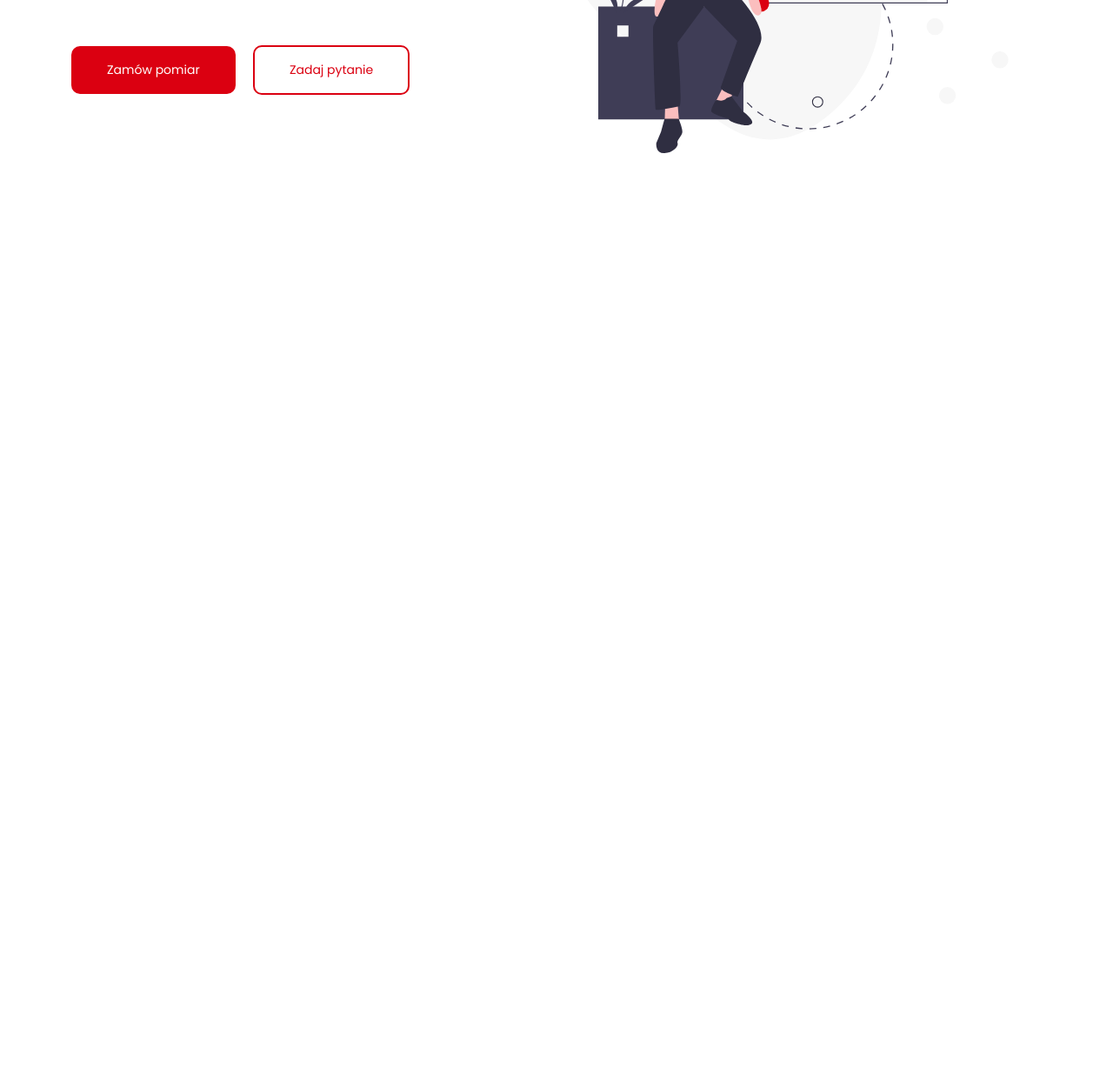
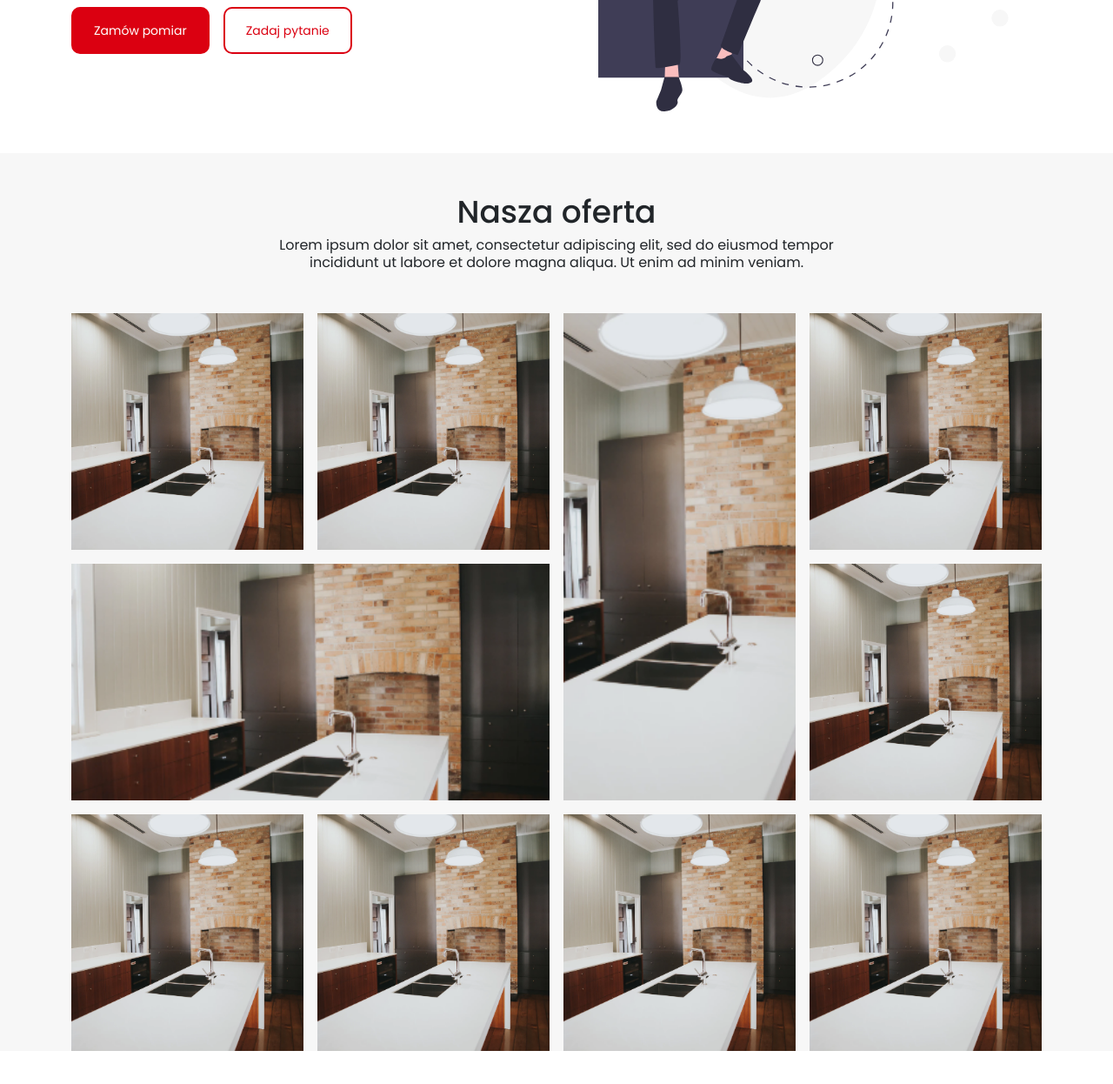
Before and after one commit to mikkoo99/rulouri-company-site, a plain HTML site: page index.html in a window 1280 px wide. Shown: the part 500-1746 px from the top of the page at 87% size. Before the commit the page ends 800 px from the top, so only its background shows below. Drawn offline with nearby package versions, Linux system fonts and the light colour scheme.

Commit message:
add gallery section

```diff
--- a/index.html
+++ b/index.html
@@ -83,19 +83,25 @@
 			<!--end::navbar-->
 		</div>
 		<!--begin::hero-section-->
-		<div class="container hero-section d-flex justify-content-center mt-lg-5">
-			<div class="row d-flex flex-wrap-reverse mt-lg-5">
+		<div
+			class="container hero-section d-flex justify-content-center mt-lg-5 mb-5"
+		>
+			<div class="row d-flex flex-wrap-reverse">
 				<!--begin::hero-content-->
 				<div class="col-lg-6 d-flex flex-column my-lg-auto mt-5">
 					<h1>Skontaktuj się z nami i zamów darmowy pomiar.</h1>
-					<p class="py-4 pe-3">
+					<p class="d-none d-sm-block py-4 pe-3">
 						Lorem ipsum dolor sit amet, consectetur adipiscing elit, sed do
 						eiusmod tempor incididunt ut labore et dolore magna aliqua. Ut enim
 						ad minim veniam, quis nostrud exercitation.
 					</p>
-					<div class="d-block mt-4">
-						<button type="button" class="btn me-3">Zamów pomiar</button>
-						<button type="button" class="btn btn-outline">Zadaj pytanie</button>
+					<div class="d-flex flex-wrap flex-column flex-sm-row mt-4">
+						<button type="button" class="btn mb-3 mb-sm-0 me-sm-3 px-4 py-3">
+							Zamów pomiar
+						</button>
+						<button type="button" class="btn px-4 py-3 btn-outline">
+							Zadaj pytanie
+						</button>
 					</div>
 				</div>
 				<!--end::hero-content-->
@@ -111,6 +117,90 @@
 			</div>
 		</div>
 		<!--end::hero-section-->
+		<div class="container-fluid">
+			<div class="container mb-5">
+				<div class="section-heading d-flex flex-column align-items-center">
+					<h2 class="mt-5">Nasza oferta</h2>
+					<p class="mb-5 text-center section-heading-paragraph">
+						Lorem ipsum dolor sit amet, consectetur adipiscing elit, sed do
+						eiusmod tempor incididunt ut labore et dolore magna aliqua. Ut enim
+						ad minim veniam.
+					</p>
+				</div>
+				<div class="gallery">
+					<figure class="gallery-item gallery-item-01 m-0">
+						<img
+							src="./assets/images/card-img.png"
+							class="img-fluid gallery-img"
+							alt=""
+						/>
+					</figure>
+					<figure class="gallery-item gallery-item-02 m-0">
+						<img
+							src="./assets/images/card-img.png"
+							class="img-fluid gallery-img"
+							alt=""
+						/>
+					</figure>
+					<figure class="gallery-item gallery-item-03 m-0">
+						<img
+							src="./assets/images/card-img.png"
+							class="img-fluid gallery-img"
+							alt=""
+						/>
+					</figure>
+					<figure class="gallery-item gallery-item-04 m-0">
+						<img
+							src="./assets/images/card-img.png"
+							class="img-fluid gallery-img"
+							alt=""
+						/>
+					</figure>
+					<figure class="gallery-item gallery-item-05 m-0">
+						<img
+							src="./assets/images/card-img.png"
+							class="img-fluid gallery-img"
+							alt=""
+						/>
+					</figure>
+					<figure class="gallery-item gallery-item-06 m-0">
+						<img
+							src="./assets/images/card-img.png"
+							class="gallery-img"
+							alt=""
+						/>
+					</figure>
+					<figure class="gallery-item gallery-item-07 m-0">
+						<img
+							src="./assets/images/card-img.png"
+							class="gallery-img"
+							alt=""
+						/>
+					</figure>
+					<figure class="gallery-item gallery-item-08 m-0">
+						<img
+							src="./assets/images/card-img.png"
+							class="gallery-img"
+							alt=""
+						/>
+					</figure>
+					<figure class="gallery-item gallery-item-09 m-0">
+						<img
+							src="./assets/images/card-img.png"
+							class="gallery-img"
+							alt=""
+						/>
+					</figure>
+					<figure class="gallery-item gallery-item-10 m-0">
+						<img
+							src="./assets/images/card-img.png"
+							class="gallery-img"
+							alt=""
+						/>
+					</figure>
+				</div>
+			</div>
+		</div>
 		<script
 			src="https://cdn.jsdelivr.net/npm/bootstrap@5.1.3/dist/js/bootstrap.bundle.min.js"
 			integrity="sha384-ka7Sk0Gln4gmtz2MlQnikT1wXgYsOg+OMhuP+IlRH9sENBO0LRn5q+8nbTov4+1p"
--- a/styles/fonts.css
+++ b/styles/_fonts.scss
@@ -1,45 +1,45 @@
-h1 {
+//HEADINGS
+h1{
   font-size: 48px;
   line-height: 52px;
+  @media only screen and (max-width: 768px){
+    font-size: 32px;
+    line-height: 36px;
+  }
 }
-
-h2 {
+h2{
   font-size: 36px;
   line-height: 40px;
 }
-
-h3 {
-  font-size: 24;
+h3{
+  font-size: 24px;
   line-height: 28;
 }
-
-h4 {
+h4{
   font-size: 21px;
   line-height: 25px;
 }
+h5{
+  font-size: 18px;
+  line-height: 22px;
+}
+h6{
+  font-size: 16px;
+  line-height: 20px;
+}
 
-h5 {
+// CONTENT
+p{
+  font-size: 16px;
+  line-height: 20px;
+}
+.large-text{
   font-size: 18px;
   line-height: 22px;
 }
 
-h6 {
-  font-size: 16px;
-  line-height: 20px;
-}
-
-p {
+// OTHERS
+a, label, li, .btn{
   font-size: 14px;
   line-height: 18px;
 }
-
-.large-text {
-  font-size: 18px;
-  line-height: 22px;
-}
-
-a, label, li, .btn {
-  font-size: 14px;
-  line-height: 18px;
-}
-/*# sourceMappingURL=fonts.css.map */
--- a/styles/fonts.scss
+++ /dev/null
@@ -1,41 +0,0 @@
-//HEADINGS
-h1{
-  font-size: 48px;
-  line-height: 52px;
-}
-h2{
-  font-size: 36px;
-  line-height: 40px;
-}
-h3{
-  font-size: 24;
-  line-height: 28;
-}
-h4{
-  font-size: 21px;
-  line-height: 25px;
-}
-h5{
-  font-size: 18px;
-  line-height: 22px;
-}
-h6{
-  font-size: 16px;
-  line-height: 20px;
-}
-
-// CONTENT
-p{
-  font-size: 14px;
-  line-height: 18px;
-}
-.large-text{
-  font-size: 18px;
-  line-height: 22px;
-}
-
-// OTHERS
-a, label, li, .btn{
-  font-size: 14px;
-  line-height: 18px;
-}
--- a/styles/style.scss
+++ b/styles/style.scss
@@ -1,5 +1,5 @@
-@import "./variables.scss";
-@import "./fonts.scss";
+@import './_variables.scss';
+@import './_fonts.scss';
 
 body {
 	font-family: 'Poppins', sans-serif;
@@ -7,19 +7,19 @@ body {
 
 //Buttons
 .btn {
+	border: 2px solid $primary-color;
 	border-radius: 10px;
 	background-color: $primary-color;
 	color: white;
-  padding: 1.1rem 2.5rem;
-  &:hover{
+	&:hover {
 		color: #ffffff;
 	}
 }
-.btn-outline{
+.btn-outline {
 	border: 2px solid $primary-color;
 	background-color: white;
 	color: $primary-color;
-  &:hover{
+	&:hover {
 		color: $primary-color;
 	}
 }
@@ -32,7 +32,7 @@ body {
 		color: $primary-color;
 	}
 
-  &:hover::before{
+	&:hover::before {
 		content: '';
 		position: absolute;
 		bottom: 0;
@@ -41,3 +41,80 @@ body {
 		width: 100%;
 	}
 }
+.gallery {
+	display: grid;
+	grid-template-columns: repeat(12, 1fr) !important;
+	grid-template-rows: repeat(9, 5rem) !important;
+	grid-gap: 16px;
+}
+.section-heading-paragraph {
+	max-width: 40rem;
+}
+.gallery-item-01 {
+	grid-column-start: 1;
+	grid-column-end: 4;
+	grid-row-start: 1;
+	grid-row-end: 4;
+}
+.gallery-item-02 {
+	grid-column-start: 4;
+	grid-column-end: 7;
+	grid-row-start: 1;
+	grid-row-end: 4;
+}
+.gallery-item-03 {
+	grid-column-start: 7;
+	grid-column-end: 10;
+	grid-row-start: 1;
+	grid-row-end: 7;
+}
+.gallery-item-04 {
+	grid-column-start: 10;
+	grid-column-end: 13;
+	grid-row-start: 1;
+	grid-row-end: 4;
+}
+.gallery-item-05 {
+	grid-column-start: 1;
+	grid-column-end: 7;
+	grid-row-start: 4;
+	grid-row-end: 7;
+}
+.gallery-item-06 {
+	grid-column-start: 10;
+	grid-column-end: 13;
+	grid-row-start: 4;
+	grid-row-end: 7;
+}
+.gallery-item-07 {
+	grid-column-start: 1;
+	grid-column-end: 4;
+	grid-row-start: 7;
+	grid-row-end: 10;
+}
+.gallery-item-08 {
+	grid-column-start: 4;
+	grid-column-end: 7;
+	grid-row-start: 7;
+	grid-row-end: 10;
+}
+.gallery-item-09 {
+	grid-column-start: 7;
+	grid-column-end: 10;
+	grid-row-start: 7;
+	grid-row-end: 10;
+}
+.gallery-item-10 {
+	grid-column-start: 10;
+	grid-column-end: 13;
+	grid-row-start: 7;
+	grid-row-end: 10;
+}
+.gallery-img {
+	width: 100%;
+	height: 100%;
+	object-fit: cover;
+}
+.container-fluid {
+	background-color: #f7f7f7;
+}
```
Also changed, not shown: Assets/images/card-img.png (added), styles/_variables.scss (renamed from styles/variables.scss), styles/style.css, styles/variables.css (deleted), 3 other files. Lines whose indentation alone changed are shown as unchanged.
